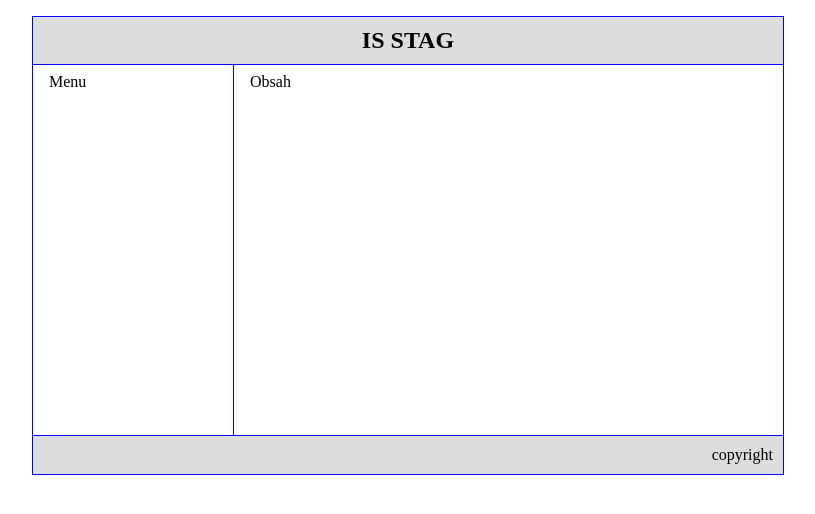
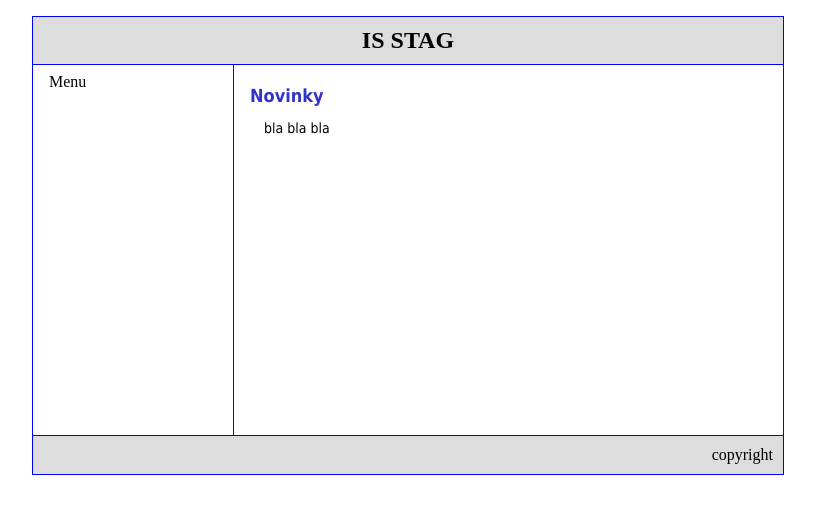
Before and after one commit to JiriMachacek/stagupce, a PHP site: page /sablony/index.html in a window 1280 px wide. Shown: the top 514 px of the page, without its empty margins (232-1047 px from the left). Run offline with PHP 8.4, Linux system fonts and the light colour scheme.

Commit message:
upraveno formatovani na pridavani novinek

```diff
--- a/sablony/index.html
+++ b/sablony/index.html
@@ -25,7 +25,10 @@
 
 <div id="hlavnipanel">
 <div id="hlavnipanel-obsah">
-Obsah
+<h1>Novinky</h1>
+<p>
+  bla bla bla
+</p>
 </div>
 </div>
 
--- a/sablony/style.css
+++ b/sablony/style.css
@@ -6,6 +6,7 @@
 	padding:0;
 	background:#ffffff;
 	text-align:center;
+
 }
 
 #hlavicka
@@ -57,6 +58,19 @@
 {
 	margin:0;
 	padding: 0.5em 1em;
+}
+
+#hlavnipanel-obsah h1
+{
+	font: normal bold 18px Tahoma;
+	color: rgb(51,51,204);
+}
+
+#hlavnipanel-obsah p
+{
+	font: normal 14px Tahoma;
+	color: black;
+	padding-left: 1em;
 }
 
 #panelbezmenu
```
